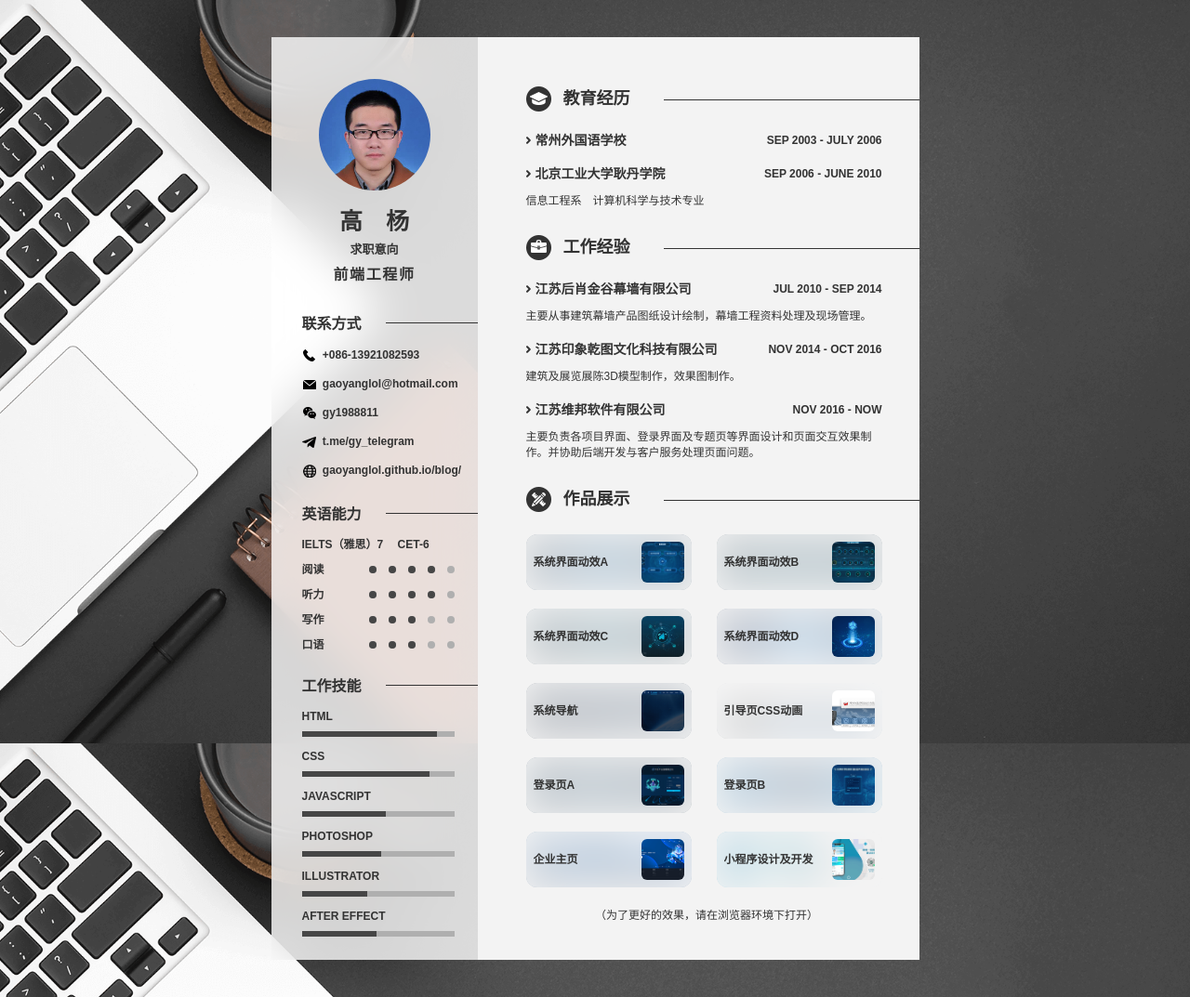
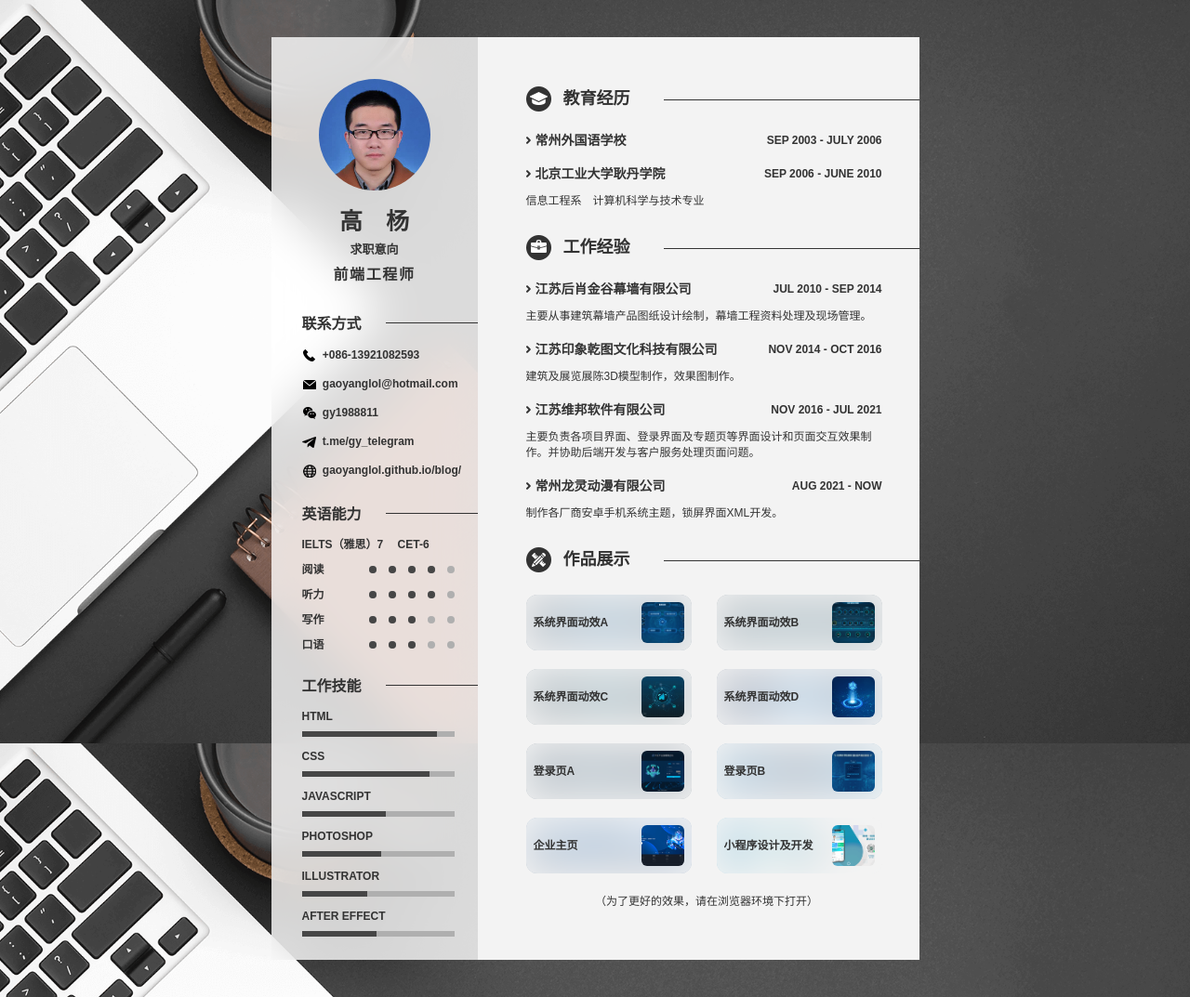
Before and after one commit to gaoyanglol/web-resume, a plain HTML site: page index.html in a window 1280 px wide. Shown: the whole page at 93% size. Drawn offline with Linux system fonts and the light colour scheme.

Commit message:
update working

```diff
--- a/index.html
+++ b/index.html
@@ -148,10 +148,16 @@
           建筑及展览展陈3D模型制作，效果图制作。</span>
         </p>
         <p class="title">江苏维邦软件有限公司
-          <span style="font-size: 12px;line-height: 14px;float: right;">NOV 2016 - NOW</span>
+          <span style="font-size: 12px;line-height: 14px;float: right;">NOV 2016 - JUL 2021</span>
         </p>
         <p class="content">
           主要负责各项目界面、登录界面及专题页等界面设计和页面交互效果制作。并协助后端开发与客户服务处理页面问题。</span>
+        </p>
+        <p class="title">常州龙灵动漫有限公司
+          <span style="font-size: 12px;line-height: 14px;float: right;">AUG 2021 - NOW</span>
+        </p>
+        <p class="content">
+          制作各厂商安卓手机系统主题，锁屏界面XML开发。</span>
         </p>
       </div>
       <div class="portfolio">
@@ -214,36 +220,6 @@
               </span>
               <span class="link-card-cell">
                 <img src="./images/portfolio_f.png" alt="" class="link-card-img">
-              </span>
-            </span>
-          </a>
-        </div>
-        <div class="clearfix" style="margin-bottom: 20px;padding-right:40px;">
-          <a class="link-card" style="float:right" href="https://gaoyanglol.github.io/navi-page-animation/index.html">
-            <span class="link-card-backdrop" style="background-image: url(./images/portfolio_g.png);">
-            </span>
-            <span class="link-card-content">
-              <span class="link-card-text">
-                <span class="link-card-title">
-                  引导页CSS动画
-                </span>
-              </span>
-              <span class="link-card-cell">
-                <img src="./images/portfolio_g.png" alt="" class="link-card-img">
-              </span>
-            </span>
-          </a>
-          <a class="link-card" style="float: left;" href="https://gaoyanglol.github.io/metadata-management/index.html">
-            <span class="link-card-backdrop" style="background-image: url(./images/portfolio_h.png);">
-            </span>
-            <span class="link-card-content">
-              <span class="link-card-text">
-                <span class="link-card-title">
-                  系统导航
-                </span>
-              </span>
-              <span class="link-card-cell">
-                <img src="./images/portfolio_h.png" alt="" class="link-card-img">
               </span>
             </span>
           </a>
```
